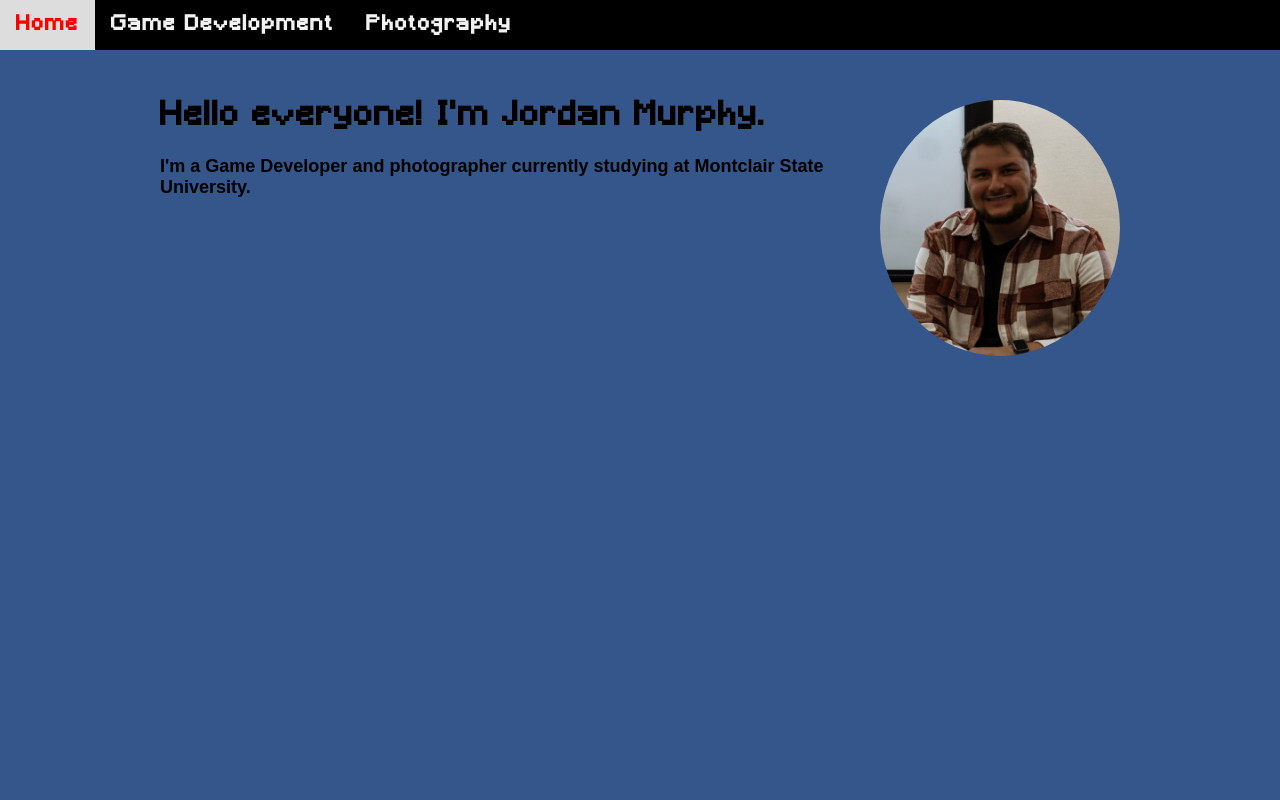
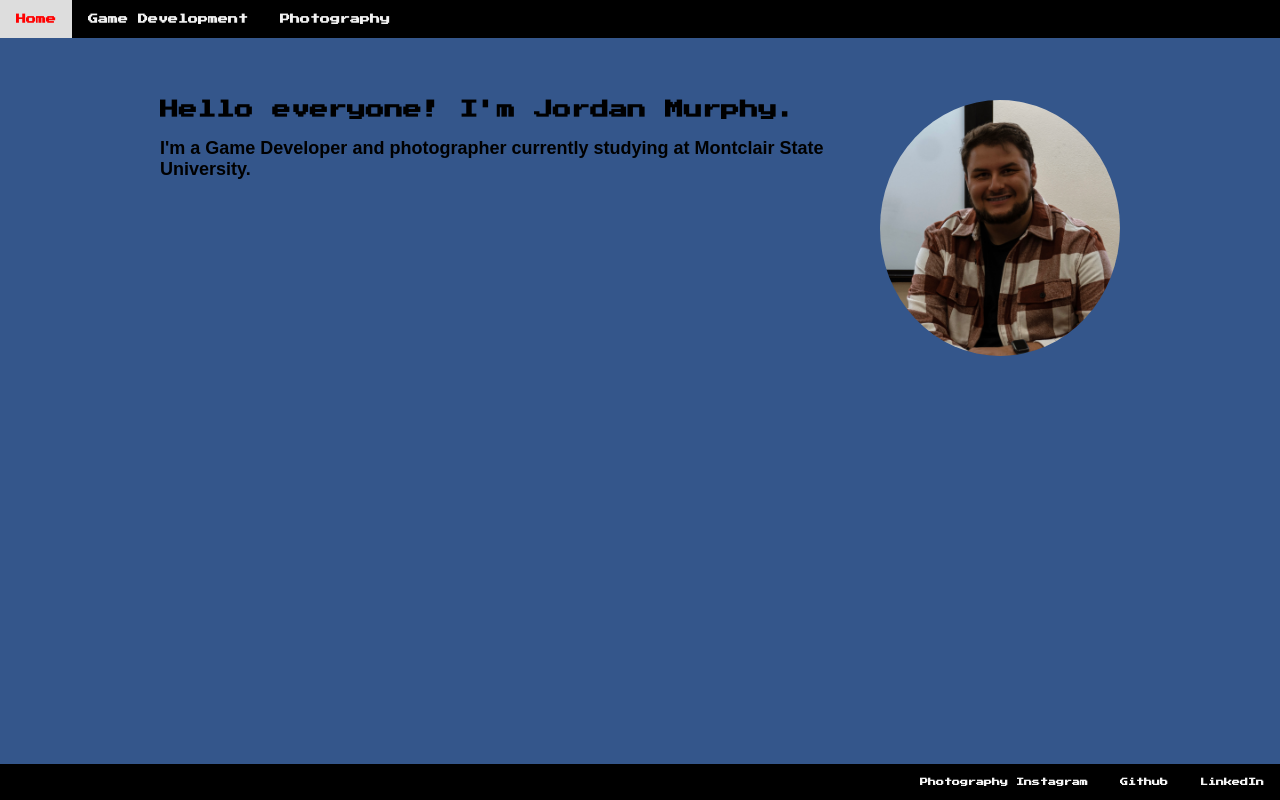
Before and after one commit to jmurphy007/jmurphy007.github.io, a PHP site: page / in a window 1280 px wide. Run offline with PHP 8.4, Linux system fonts and the light colour scheme.

Commit message:
Fixed Font

```diff
--- a/index.html
+++ b/index.html
@@ -17,12 +17,17 @@
 		<div class = "wrapper">
 			<div class = "main">
 				<img src = "portrait.jpg" alt="Picture of me" id = "portrait">
-				<h1>Hello everyone! I'm Jordan Murphy.</h1>
+				<h3>Hello everyone! I'm Jordan Murphy.</h3>
 				<p>
 					I'm a <b>Game Developer</b> and <b>photographer</b> currently studying at Montclair State University.
 
 				</p>
 			</div>
 		</div>
+		<div class = "bottomnav">
+			<a href="https://www.linkedin.com/in/jordan-murphy-567519256/">LinkedIn</a>
+			<a href="https://github.com/jmurphy007">Github</a>
+			<a href="https://instagram.com/jmurph_photos?igshid=Zjc2ZTc4Nzk=">Photography Instagram</a>
+		</div>
 	</body>
 </html>
--- a/styles.css
+++ b/styles.css
@@ -1,16 +1,9 @@
-@font-face{
-	/* Link to font: https://www.dafont.com/minecraft.font */
-	font-family: pixelFont;
-	src: url(./minecraft.ttf);
-	font-weight: normal;
-	font-style: normal;
-}
+@import url('https://fonts.googleapis.com/css2?family=Press+Start+2P&display=swap');
 
 body{
 	margin: 0;
 	background-color: #34568B;
-	letter-spacing: 2px;
-	font-family: pixelFont;
+	font-family: 'Press Start 2P', cursive;
 }
 .topnav {
   background-color: black;
@@ -26,7 +19,7 @@ body{
   text-align: center;
   padding: 14px 16px;
   text-decoration: none;
-  font-size: 20px;
+  font-size: 10px;
   font-weight: bolder;
 }
 
@@ -57,7 +50,27 @@ body{
 }
 p{
 	font-family: Arial;
-	letter-spacing: 0px;
 	font-size: 18px;
 	overflow-wrap: break-word;
 }
+.bottomnav {
+  background-color: black;
+  overflow: auto;
+  position: fixed;
+  bottom: 0;
+  width: 100%;
+}
+
+.bottomnav a {
+  float: right;
+  color: #f2f2f2;
+  text-align: center;
+  padding: 14px 16px;
+  text-decoration: none;
+  font-size: 8px;
+  font-weight: bolder;
+}
+
+.bottomnav a:hover {
+  background-color: #ddd;
+  color: black;
```
